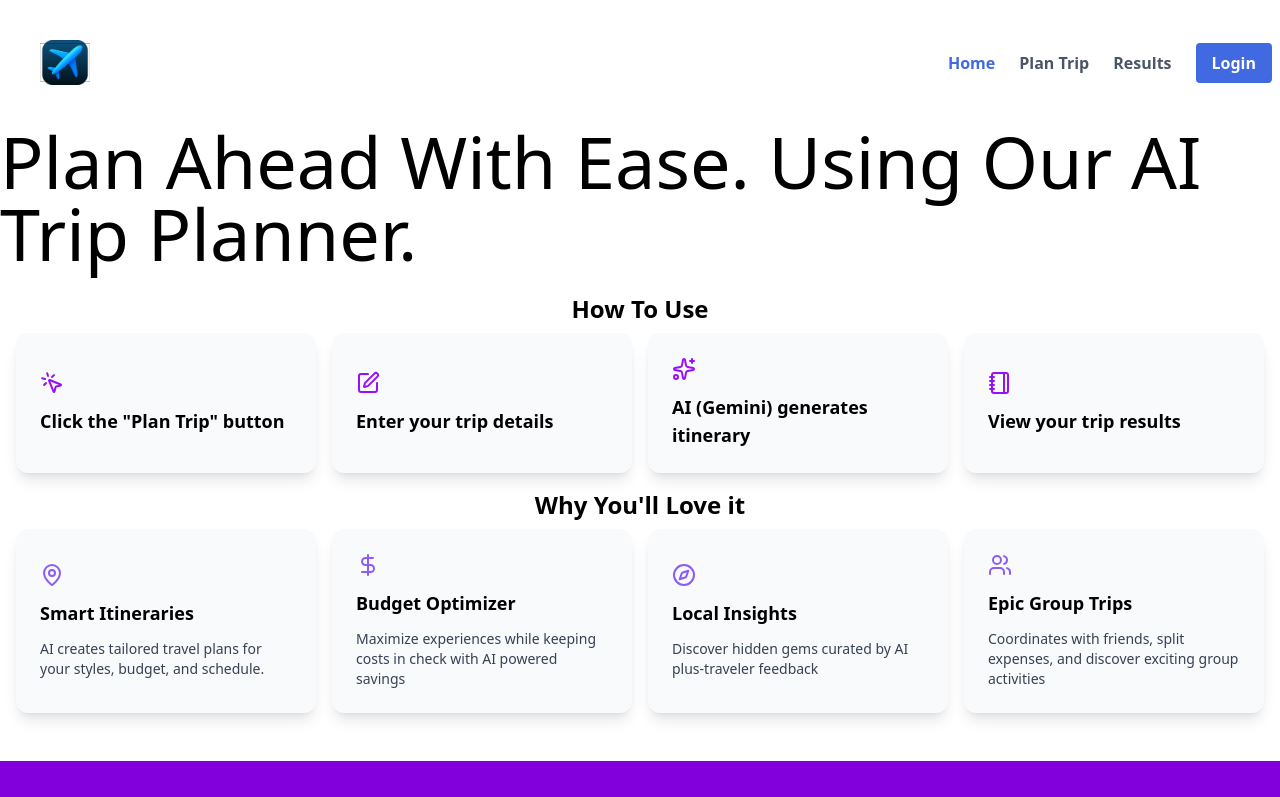
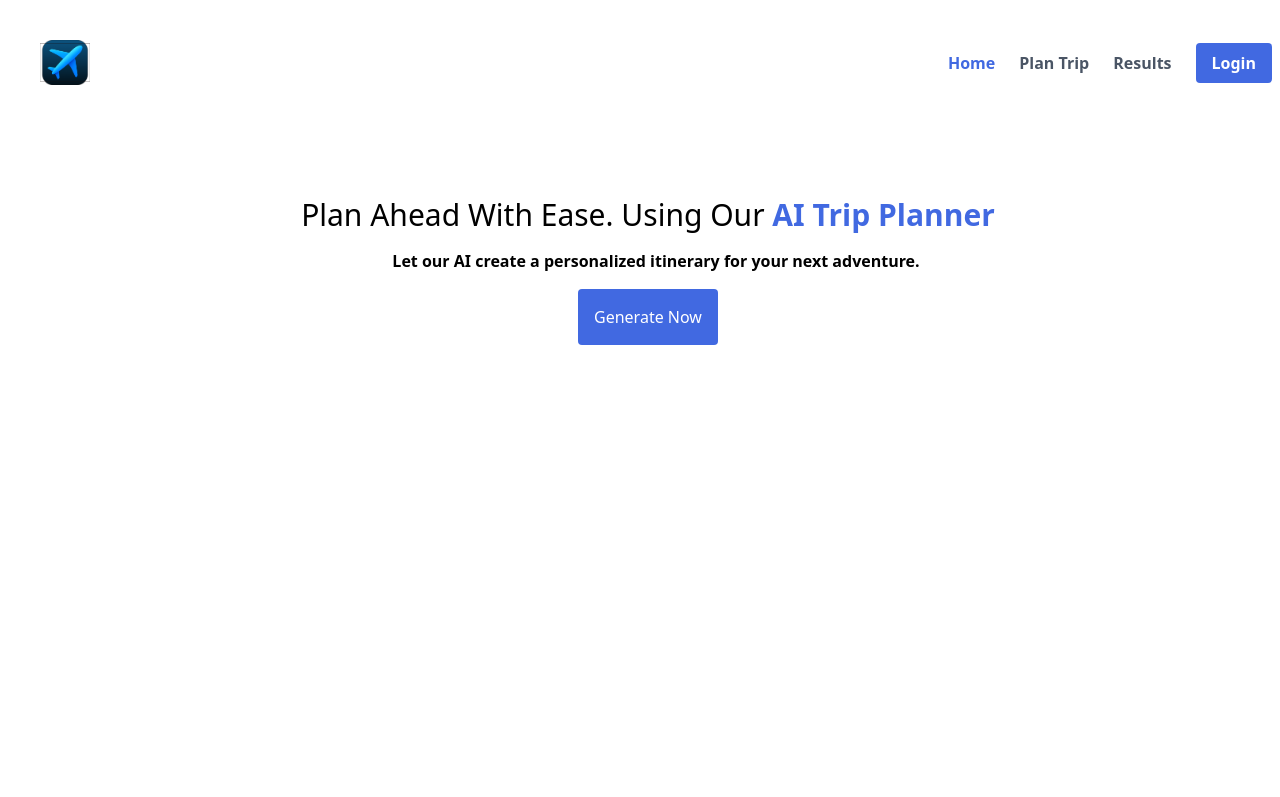
Before and after one commit to AbdulAdnan7/AIPlanner, a React (Vite) app in the folder Frontend/: page / in a window 1280 px wide. Shown: the top 797 px of the page. Built offline with nearby package versions, Linux system fonts and the light colour scheme.

Commit message:
Improved Hero section

```diff
--- a/Frontend/index.html
+++ b/Frontend/index.html
@@ -4,6 +4,7 @@
     <meta charset="UTF-8" />
     <meta name="viewport" content="width=device-width, initial-scale=1.0" />
     <title>TripMind</title>
+    <link href="https://fonts.googleapis.com/css2?family=Poppins:wght@400;600&display=swap" rel="stylesheet">
   </head>
   <body>
     <div id="root"></div>
--- a/Frontend/src/components/HeroSection.jsx
+++ b/Frontend/src/components/HeroSection.jsx
@@ -14,12 +14,37 @@ const Home = () => {
 
   return (
     <>
-     <section className='max-w-full h-full'>
-     <div className='min-h-full text-7xl'>
-        Plan Ahead With Ease.
-           Using Our AI Trip Planner.
-     </div>
-     </section>
+   <section className='h-screen flex mt-16 justify-center p-6 ml-4 md:p-4' >
+  <div>
+    <h1 className='text-3xl text-center'>Plan Ahead With Ease. Using Our <span className='text-[#4169E1] font-semibold'> AI Trip Planner</span></h1>
+    <p className='text-center mt-4 font-semibold ml-4'>Let our AI create a personalized itinerary for your next adventure.</p>
+    <div className='flex justify-center items-center mt-4'>
+
+  <NavLink to={'/planTrip'}>
+ <button className="bg-[#4169E1] p-4 rounded text-white hover:bg-[#3556c7] transition-colors duration-300">
+  Generate Now
+</button>
+</NavLink>
+
+    </div>
+
+  </div>
+  <div>
+
+  </div>
+   </section>
+
+{
+  /**
+   * <section class="h-screen flex items-center justify-center bg-gray-100">
+  <div class="text-center">
+    <h1 class="text-5xl font-bold mb-4">Welcome to My Website</h1>
+    <p class="text-lg text-gray-700">This is the hero section subtitle</p>
+  </div>
+</section>
+
+   */
+}
     </>
   );
 };
--- a/Frontend/src/index.css
+++ b/Frontend/src/index.css
@@ -1 +1,2 @@
+
 @import "tailwindcss"
```
